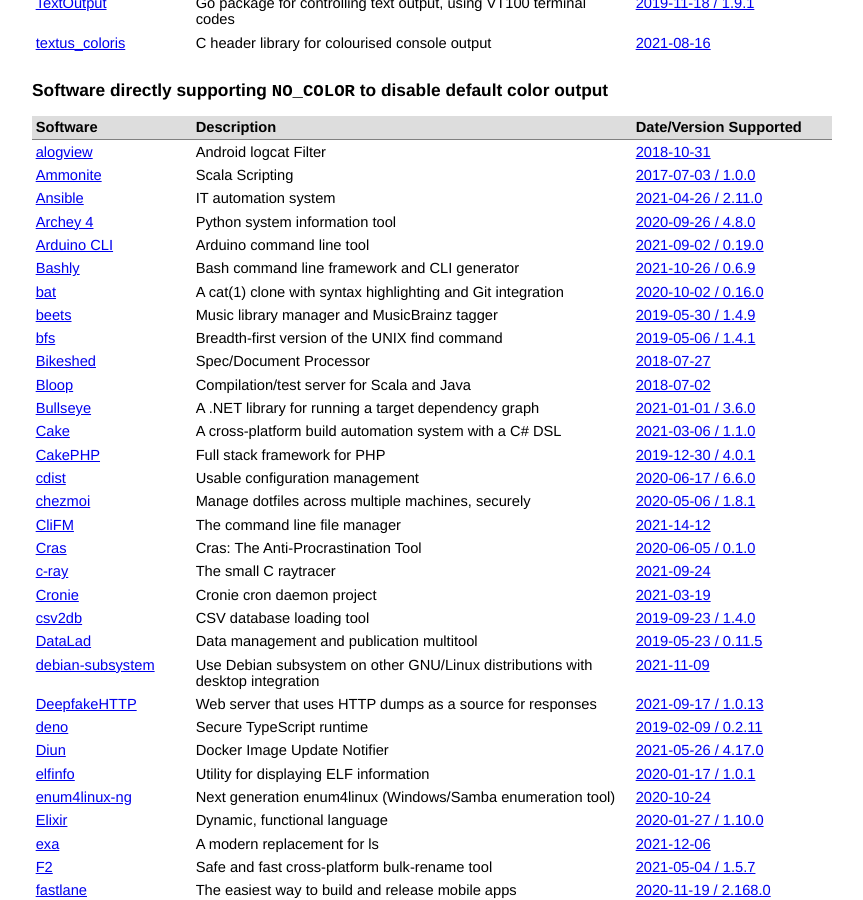
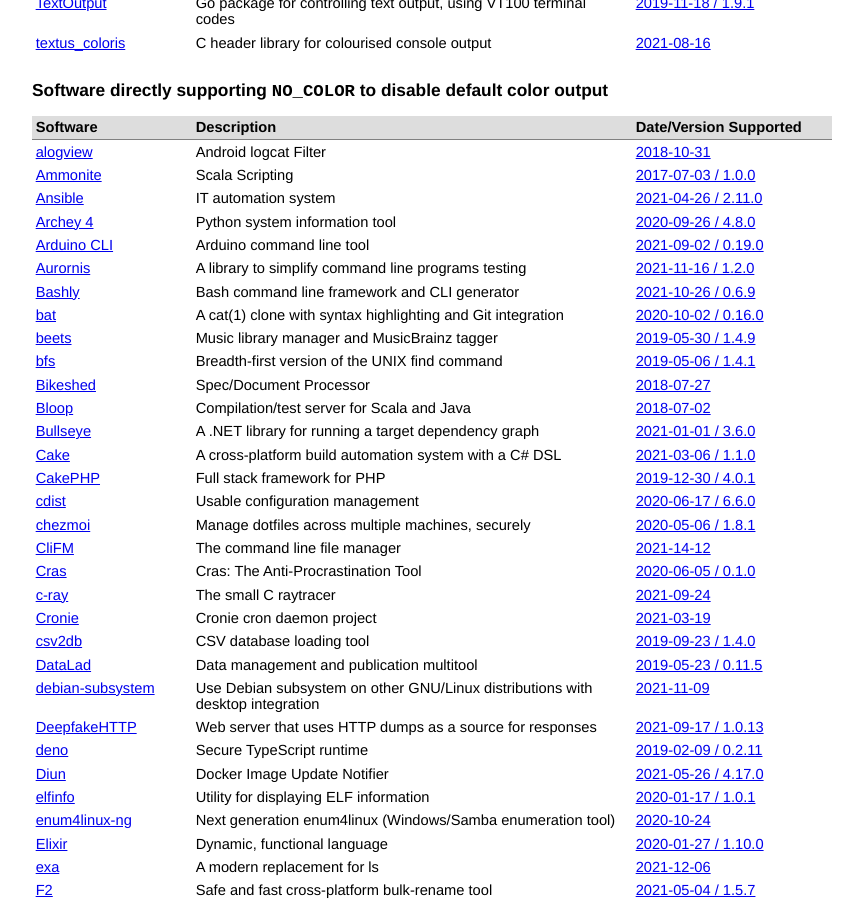
Before and after one commit to jcs/no_color, a Jekyll site: the page built from index.md, in a window 1280 px wide and 900 px high, scrolled down 1479 px. Shown: the whole window, without its empty margins (208-1071 px from the left). Built offline with Jekyll 4.4.1, drawn with Linux system fonts in a browser that asks for light colours; our own code applies the rules of GitHub Pages for plain Markdown files.

Commit message:
Add Aurornis (#156)

```diff
--- a/index.md
+++ b/index.md
@@ -103,6 +103,7 @@ color via `NO_COLOR`.
 | [Ansible](https://github.com/ansible/ansible) | IT automation system | [2021-04-26 / 2.11.0](https://github.com/ansible/ansible/blob/stable-2.11/changelogs/CHANGELOG-v2.11.rst#v2-11-0) |
 | [Archey 4](https://github.com/HorlogeSkynet/archey4) | Python system information tool | [2020-09-26 / 4.8.0](https://github.com/HorlogeSkynet/archey4/releases/tag/v4.8.0) |
 | [Arduino CLI](https://github.com/arduino/arduino-cli) | Arduino command line tool  | [2021-09-02 / 0.19.0](https://github.com/arduino/arduino-cli/releases/tag/0.19.0) |
+| [Aurornis](https://github.com/Deuchnord/Aurornis) | A library to simplify command line programs testing | [2021-11-16 / 1.2.0](https://github.com/Deuchnord/Aurornis/releases/tag/v1.2.0) |
 | [Bashly](https://bashly.dannyb.co/) | Bash command line framework and CLI generator  | [2021-10-26 / 0.6.9](https://github.com/DannyBen/bashly/releases/tag/v0.6.9) |
 | [bat](https://github.com/sharkdp/bat) | A cat(1) clone with syntax highlighting and Git integration | [2020-10-02 / 0.16.0](https://github.com/sharkdp/bat/releases/tag/v0.16.0) |
 | [beets](https://github.com/beetbox/beets) | Music library manager and MusicBrainz tagger | [2019-05-30 / 1.4.9](https://github.com/beetbox/beets/releases/tag/v1.4.9) |
```
